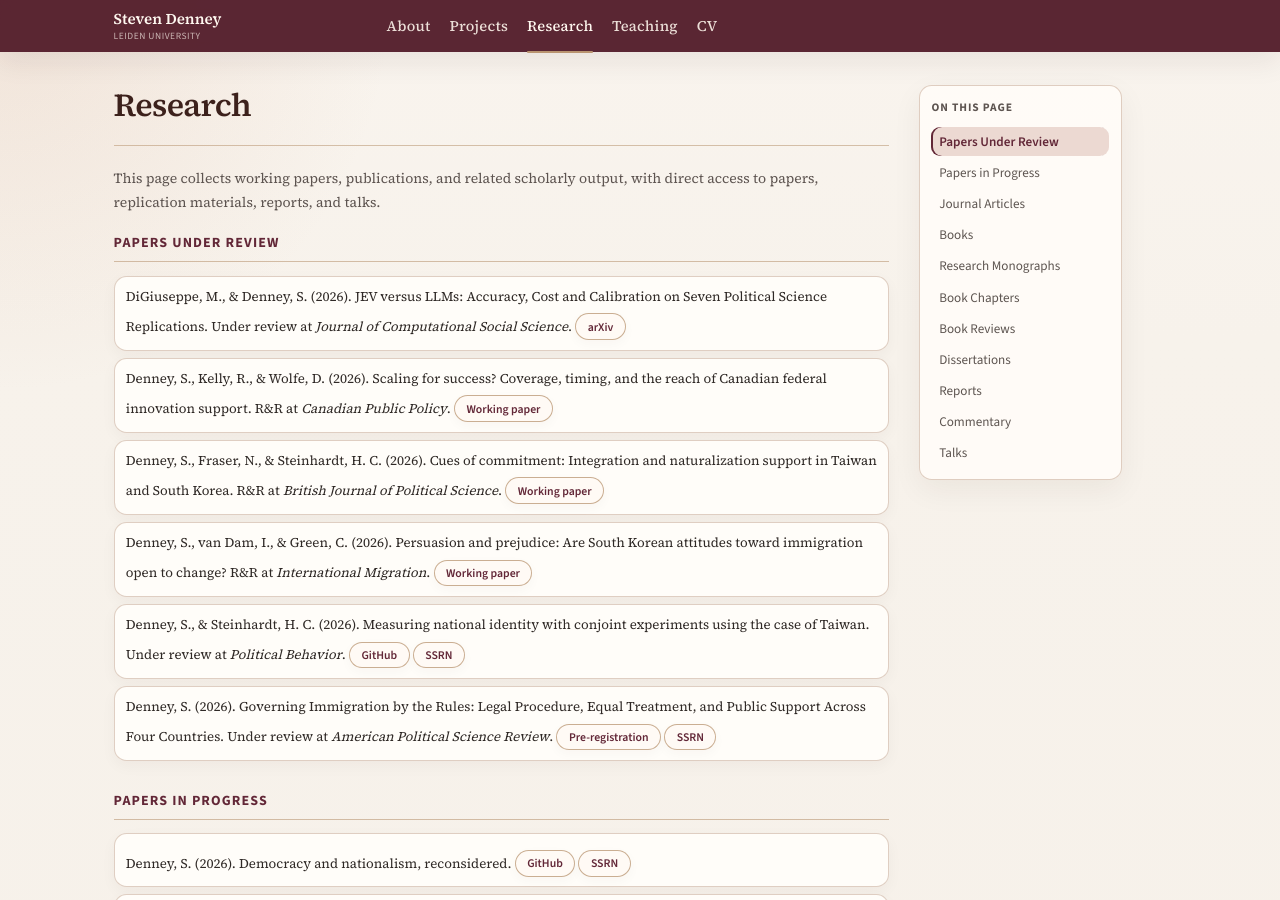
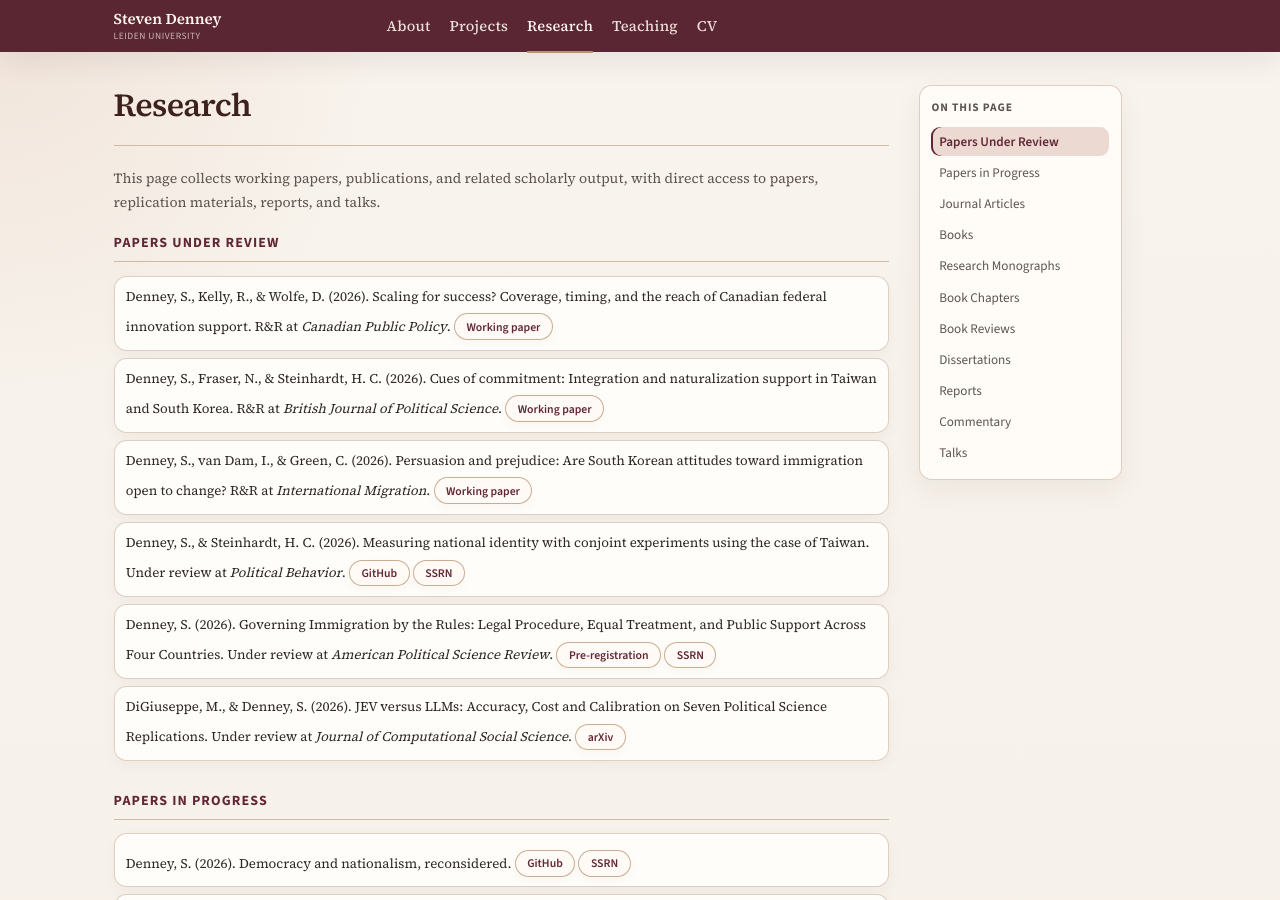
Before and after one commit to scdenney/scdenney.github.io, a Jekyll site: the page built from research.md, in a window 1280 px wide and 900 px high. Built offline with Jekyll 4.4.1, drawn with Linux system fonts in a browser that asks for light colours.

Commit message:
Place JEV paper last among papers under review

```diff
--- a/research.md
+++ b/research.md
@@ -38,10 +38,6 @@ permalink: /research/
 <h2 id="working-papers">Papers Under Review</h2>
 
 <p class="publication-item">
-DiGiuseppe, M., & Denney, S. (2026). JEV versus LLMs: Accuracy, Cost and Calibration on Seven Political Science Replications. Under review at <em>Journal of Computational Social Science</em>. <a href="https://arxiv.org/abs/2610.06625" target="_blank" rel="noopener noreferrer" class="resource-link">arXiv</a>
-</p>
-
-<p class="publication-item">
 Denney, S., Kelly, R., & Wolfe, D. (2026). Scaling for success? Coverage, timing, and the reach of Canadian federal innovation support. R&amp;R at <em>Canadian Public Policy</em>. <a href="https://github.com/scdenney/bigs-scaleups/blob/main/manuscripts/scaling-for-success.pdf" target="_blank" rel="noopener noreferrer" class="resource-link">Working paper</a>
 </p>
 
@@ -59,6 +55,9 @@ Denney, S., & Steinhardt, H. C. (2026). Measuring national identity with conjoin
 
 <p class="publication-item">
 Denney, S. (2026). Governing Immigration by the Rules: Legal Procedure, Equal Treatment, and Public Support Across Four Countries. Under review at <em>American Political Science Review</em>. <a href="/assets/preregistrations/procedural-legitimacy/" target="_blank" rel="noopener noreferrer" class="resource-link" style="margin-right: 0;">Pre-registration</a> <a href="https://papers.ssrn.com/sol3/papers.cfm?abstract_id=7564458" target="_blank" rel="noopener noreferrer" class="resource-link">SSRN</a>
+</p>
+<p class="publication-item">
+DiGiuseppe, M., & Denney, S. (2026). JEV versus LLMs: Accuracy, Cost and Calibration on Seven Political Science Replications. Under review at <em>Journal of Computational Social Science</em>. <a href="https://arxiv.org/abs/2610.06625" target="_blank" rel="noopener noreferrer" class="resource-link">arXiv</a>
 </p>
 </div>
 
```
